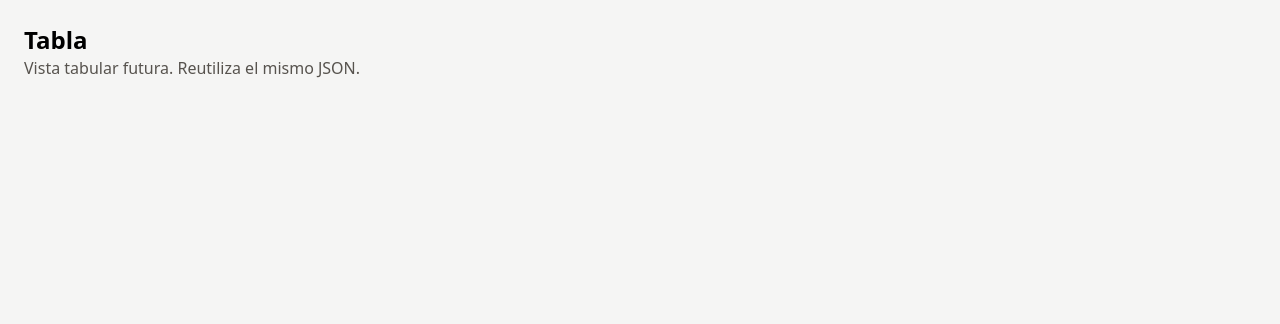
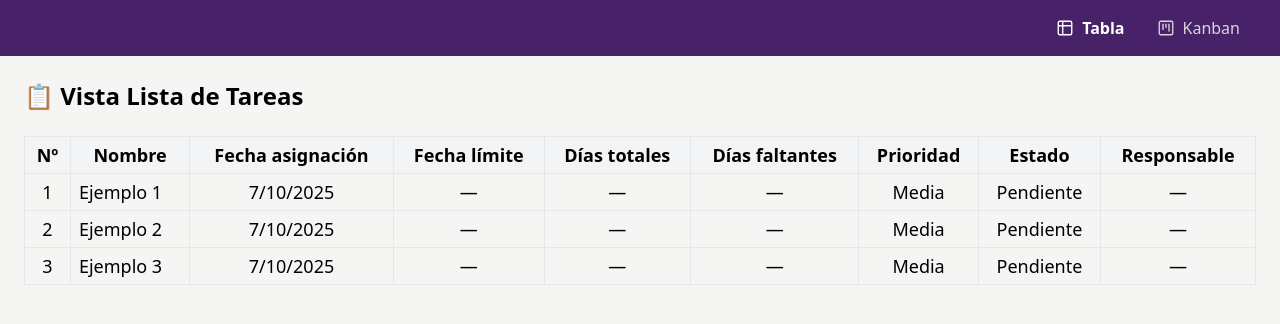
Before and after one commit to Valulu81/Proyecto-Final-Kodigo, a React (Vite) app: page /tabla in a window 1280 px wide. Shown: the top 324 px of the page. Built offline with nearby package versions, Linux system fonts and the light colour scheme.

Commit message:
Agregando tabla que refleja lo de los tableros

```diff
--- a/src/App.jsx
+++ b/src/App.jsx
@@ -1,10 +1,13 @@
 import { BrowserRouter, NavLink, Route, Routes } from "react-router-dom";
 import Kanban from "./pages/Kanban.jsx";
 import Tabla from "./pages/Tabla.jsx";
+import Navbar from "./components/Navbar.jsx";
 
 export default function App() {
     return (
         <BrowserRouter>
+              {/* Navbar fijo arriba */}
+        <Navbar />
             <div className="flex h-screen">
                 <Routes>
                     <Route path="/" element={<Kanban />} />
--- a/src/pages/Kanban.jsx
+++ b/src/pages/Kanban.jsx
@@ -1,13 +1,11 @@
 import { useEffect, useMemo, useState } from "react";
 import SidebarBoards from "../components/SidebarBoards.jsx";
 import Column from "../components/Column.jsx";
-import ModalNewColumn from "../components/ModalNewColumn.jsx";
 import { load, save, uid } from "../data/store.js";
 import ConfirmDialog from "../components/ConfirmDialog.jsx";
-import PromptDialog from "../components/PromptDialog.jsx";
-import Navbar from "../components/Navbar.jsx";
 import { Plus } from "lucide-react";
 import ModalCard from "../components/ModalCard.jsx";
+import Tabla from "../pages/Tabla.jsx";
 
 export default function Kanban() {
   const [state, setStateRaw] = useState(load());
@@ -98,6 +96,7 @@ export default function Kanban() {
     }
 
     const cardId = uid("card");
+    const now = new Date().toISOString(); //fecha de creación
 
     const cards = {
       ...state.cards,
@@ -108,6 +107,7 @@ export default function Kanban() {
         status: status || "Pendiente",
         priority: priority || "Media",
         dueDate: dueDate || "",
+        createdAt: now, // tarjeta como objeto
       },
     };
 
@@ -139,6 +139,7 @@ export default function Kanban() {
       cardId: null,
     });
   }
+
 
   //ESTA FUNCIÓN MODIFICA LAS TARJETA YA CREADA A LA QUE SE LE HIZO CLICK
 
@@ -258,8 +259,6 @@ export default function Kanban() {
 
   return (
     <div className="flex h-screen w-full flex-col">
-      {/* Navbar fijo arriba */}
-      <Navbar />
       {/* Zona de trabajo: alto = pantalla - navbar (h-14 ≈ 56px) */}
       <div className="flex h-[calc(100vh-56px)] w-full">
         {/* Sidebar fijo a la izquierda */}
@@ -345,7 +344,6 @@ export default function Kanban() {
           }
         />
       </div>
-
       {/* AVISO DE ELIMINACIÓN DE COLUMNAS, EL QUE SALE CUANDO LE DAS A LOS TRES PUNTITOS */}
       <ConfirmDialog
         open={askDeleteCol.open}
--- a/src/pages/Tabla.jsx
+++ b/src/pages/Tabla.jsx
@@ -1,9 +1,117 @@
+import { useEffect, useState } from "react";
+import { load, save } from "../data/store.js";
 
 export default function Tabla() {
+    const [state, setState] = useState(load());
+    const [rows, setRows] = useState([]);
+    const [draggingIndex, setDraggingIndex] = useState(null);
+
+    useEffect(() => {
+        const today = new Date("2025-10-07");
+
+        const activeBoardId = state.activeBoardId;
+        const columns = state.columns?.[activeBoardId] || [];
+
+        // Obtener todos los cardIds del tablero activo
+        const cardIds = columns.flatMap((col) => col.cardIds);
+
+        // Mapear esos cardIds a sus tarjetas
+        const cards = cardIds
+            .map((id) => state.cards?.[id])
+            .filter(Boolean); // eliminar nulos
+
+        const data = cards.map((card, index) => {
+            const assignedDate = card.createdAt ? new Date(card.createdAt) : today;
+            const dueDate = card.dueDate ? new Date(card.dueDate) : null;
+
+            const totalDays =
+                dueDate && assignedDate
+                    ? Math.max(Math.ceil((dueDate - assignedDate) / (1000 * 60 * 60 * 24)), 0)
+                    : "—";
+
+            const remainingDays =
+                dueDate
+                    ? Math.max(Math.ceil((dueDate - today) / (1000 * 60 * 60 * 24)), 0)
+                    : "—";
+
+            return {
+                id: card.id,
+                title: card.title || "—",
+                description: card.description || "—",
+                assignedDate: assignedDate.toLocaleDateString("es-SV"),
+                dueDate: dueDate ? dueDate.toLocaleDateString("es-SV") : "—",
+                totalDays,
+                remainingDays,
+                priority: card.priority || "Media",
+                status: card.status || "Pendiente",
+                assignedBy: card.assignedBy || "—",
+                assignedTo: card.assignedTo || "—",
+                progress: card.progress || "—",
+            };
+        });
+
+        setRows(data);
+    }, [state]);
+
+
+    // Función para reordenar filas
+    const handleDrop = (targetIndex) => {
+        if (draggingIndex === null || draggingIndex === targetIndex) return;
+        const updated = [...rows];
+        const [moved] = updated.splice(draggingIndex, 1);
+        updated.splice(targetIndex, 0, moved);
+        setRows(updated);
+        setDraggingIndex(null);
+    };
+
     return (
-        <div className="p-6">
-            <h1 className="text-2xl font-semibold">Tabla</h1>
-            <p className="text-stone-600">Vista tabular futura. Reutiliza el mismo JSON.</p>
+        <div className="h-screen w-full flex flex-col overflow-hidden">
+            <h1 className="text-2xl font-semibold p-6">📋 Vista Lista de Tareas</h1>
+            <div className="flex-1 overflow-auto px-6">
+                <table className="min-w-full border border-gray-300 text-lg">
+                    <thead className="bg-gray-100 sticky top-0 z-10">
+                        <tr>
+                            <th className="border px-2 py-1">Nº</th>
+                            <th className="border px-2 py-1">Nombre</th>
+                            {/* <th className="border px-2 py-1">Descripción</th> */}
+                            <th className="border px-2 py-1">Fecha asignación</th>
+                            <th className="border px-2 py-1">Fecha límite</th>
+                            <th className="border px-2 py-1">Días totales</th>
+                            <th className="border px-2 py-1">Días faltantes</th>
+                            <th className="border px-2 py-1">Prioridad</th>
+                            <th className="border px-2 py-1">Estado</th>
+                            {/* <th className="border px-2 py-1">Asignado por</th> */}
+                            <th className="border px-2 py-1">Responsable</th>
+                            {/* <th className="border px-2 py-1">% Avance</th> */}
+                        </tr>
+                    </thead>
+                    <tbody>
+                        {rows.map((task, index) => (
+                            <tr
+                                key={task.id}
+                                draggable
+                                onDragStart={() => setDraggingIndex(index)}
+                                onDragOver={(e) => e.preventDefault()}
+                                onDrop={() => handleDrop(index)}
+                                className="hover:bg-gray-50 cursor-move"
+                            >
+                                <td className="border px-2 py-1 text-center">{index + 1}</td>
+                                <td className="border px-2 py-1">{task.title}</td>
+                                {/* <td className="border px-2 py-1">{task.description}</td> */}
+                                <td className="border px-2 py-1 text-center">{task.assignedDate}</td>
+                                <td className="border px-2 py-1 text-center">{task.dueDate}</td>
+                                <td className="border px-2 py-1 text-center">{task.totalDays}</td>
+                                <td className="border px-2 py-1 text-center">{task.remainingDays}</td>
+                                <td className="border px-2 py-1 text-center">{task.priority}</td>
+                                <td className="border px-2 py-1 text-center">{task.status}</td>
+                                {/* <td className="border px-2 py-1 text-center">{task.assignedBy}</td> */}
+                                <td className="border px-2 py-1 text-center">{task.assignedTo}</td>
+                                {/* <td className="border px-2 py-1 text-center">{task.progress}</td> */}
+                            </tr>
+                        ))}
+                    </tbody>
+                </table>
+            </div>
         </div>
     );
 }
```
Lines whose indentation alone changed are shown as unchanged.
